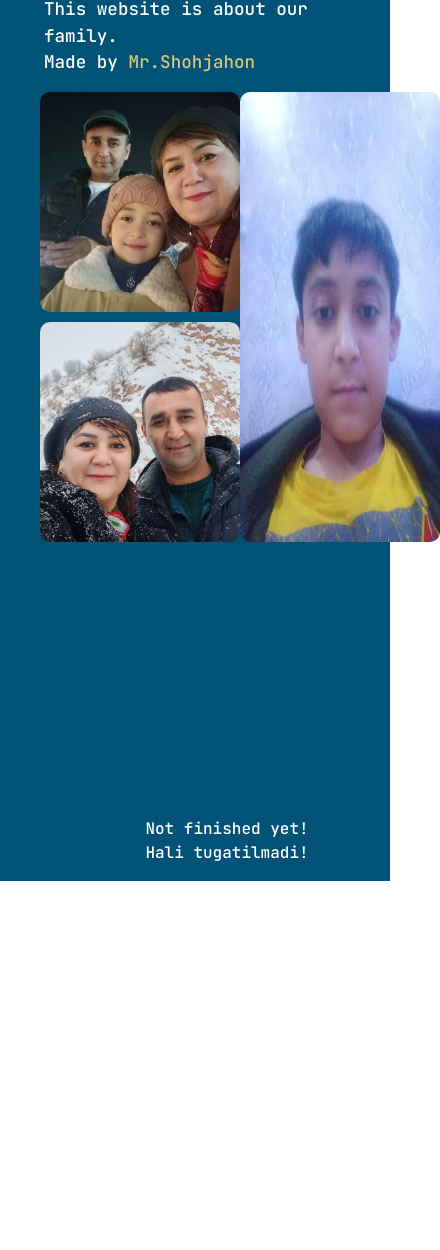
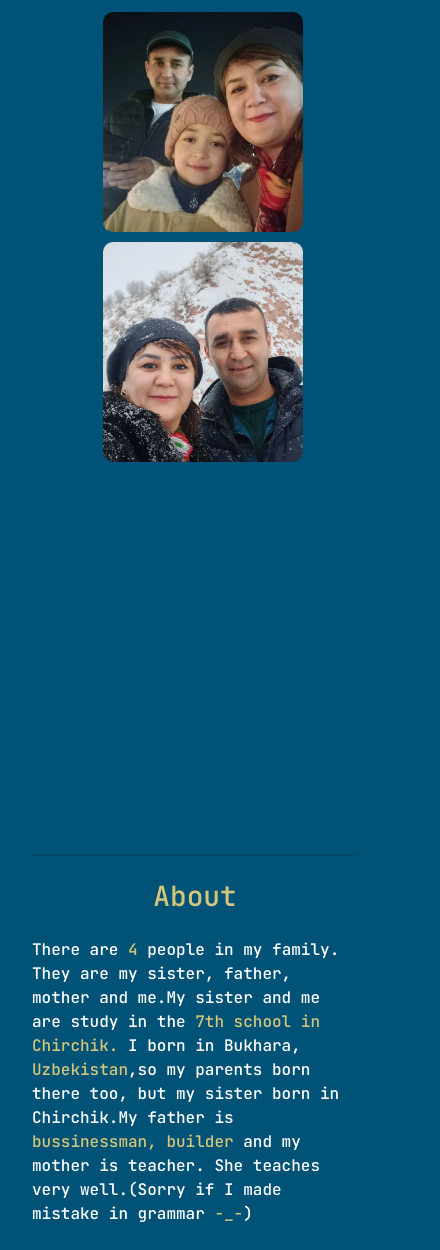
Before and after one commit to MeronTeam/exampleDOM, a plain HTML site: page pages/mainpage.html in a window 390 px wide. Shown: the part 258-1508 px from the top of the page, 440 px wide, since content can reach past the window. Before the commit the page ends 1139 px from the top, so only its background shows below. Drawn offline with nearby package versions, Linux system fonts and the light colour scheme.

Commit message:
to be continued

```diff
--- a/css/index.css
+++ b/css/index.css
@@ -15,6 +15,7 @@ body {
 	font-optical-sizing: auto;
 	font-weight: 500;
 	font-style: normal;
+	background-color: var(--primary-color);
 }
 
 nav {
@@ -50,7 +51,7 @@ nav {
 	display: flex;
 	justify-content: space-between;
 	height: 100vh;
-	background-color: var(--primary-color);
+	/* background-color: var(--primary-color); */
 	padding: 9rem 0	 0 4rem;
 	color: var(--white);
 	transition: .3s ease-in;
@@ -93,9 +94,27 @@ nav {
 	display: none;
 }
 
+.about {
+	padding: 0 4rem;
+}
+
+.ab-h1 {
+	text-align: center;
+	color: var(--seconddary-color);
+	margin-top: 1.5rem;
+}
+
+.ab-p {
+	color: var(--white);
+	margin: 1.5rem 0;
+}
+
+
+
 @media (max-width:600px) {
 	nav {
 		z-index: 1;
+		width: 100%;
 	}
 	body {
 		overflow-x: hidden;
@@ -135,3 +154,36 @@ nav {
 		display: block;
 	}
 }
+
+@media (max-width:400px) {
+	nav {
+		width: 100%;
+	}
+	.home {
+		/* padding: 15rem 0 0 3rem; */
+		height: 130vh;
+	}
+	.navbar-brand img {
+		width: 50px;
+	}
+
+	.home-h1 {
+		font-size: 2.5rem;
+	}
+
+	.home-p {
+		font-size: 0.8rem;
+	}
+
+	.intro-photos {
+		display: flex;
+		flex-direction: column;
+		align-items: center;
+		margin-bottom: 2rem;
+	}
+
+	.about {
+		padding: 0 2rem;
+	}
+
+}
--- a/pages/mainpage.html
+++ b/pages/mainpage.html
@@ -49,9 +49,14 @@
 				<img class="home-images" src="../images/family image/night 3people.jpg">
 				<img class="home-images" src="../images/family image/photo_2025-08-09_18-31-56.jpg" alt="">
 			</div>
-			<img class="rd-image" src="../images/family image/only me.jpg" alt="">
 		</div>
-		<p class="not-finish">Not finished yet! <br> Hali tugatilmadi!</p>
+		<!-- <p class="not-finish">Not finished yet! <br> Hali tugatilmadi!</p> -->
+	</section>
+
+	<section class="about">
+		<hr>
+		<h1 class="ab-h1">About</h1>
+		<p class="ab-p">There are <span class="highlighted">4</span> people in my family. They are my sister, father, mother and me.My sister and me are study in the <span class="highlighted">7th school in Chirchik.</span> I born in Bukhara, <span class="highlighted">Uzbekistan</span>,so my parents born there too, but my sister born in Chirchik.My father is <span class="highlighted">bussinessman, builder</span> and my mother is teacher. She teaches very well.(Sorry if I made mistake in grammar <span class="highlighted">-_-</span>)</p>
 	</section>
 
 	<script src="https://cdn.jsdelivr.net/npm/bootstrap@5.3.7/dist/js/bootstrap.bundle.min.js"
```
